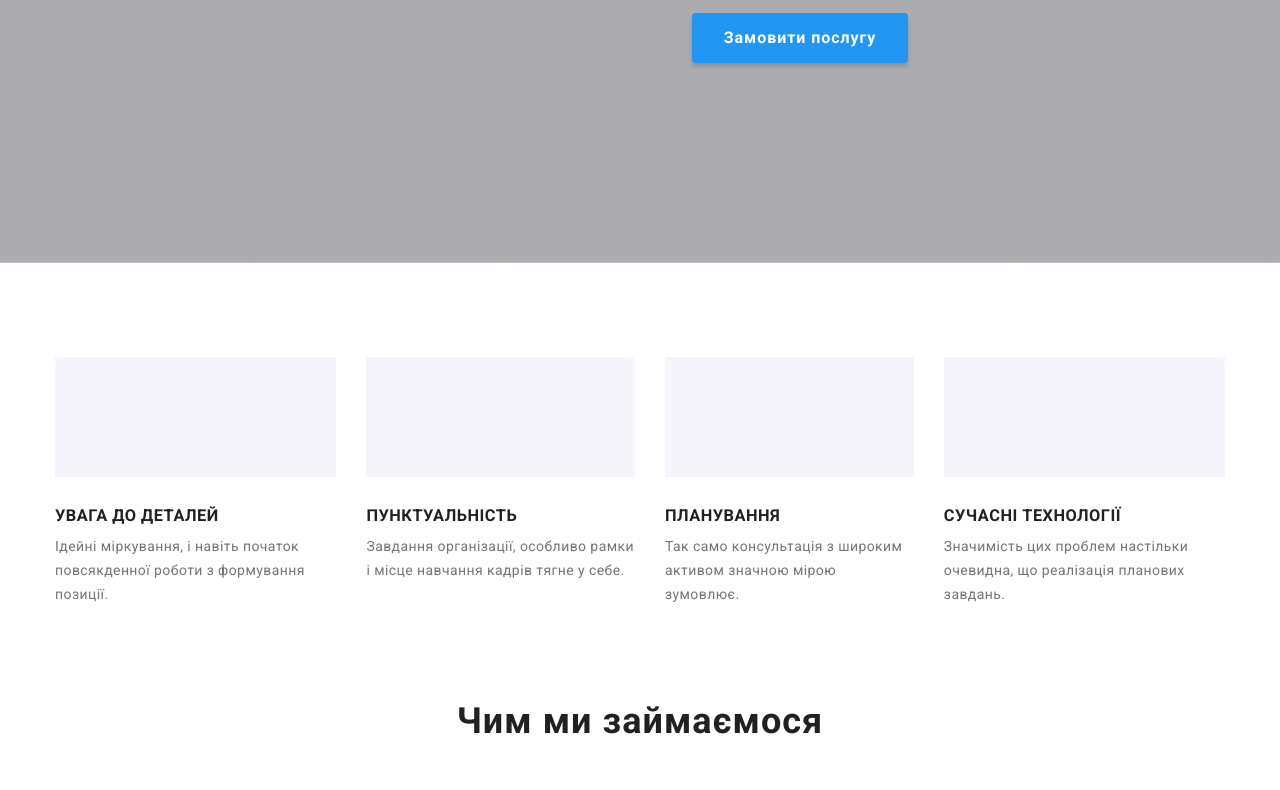
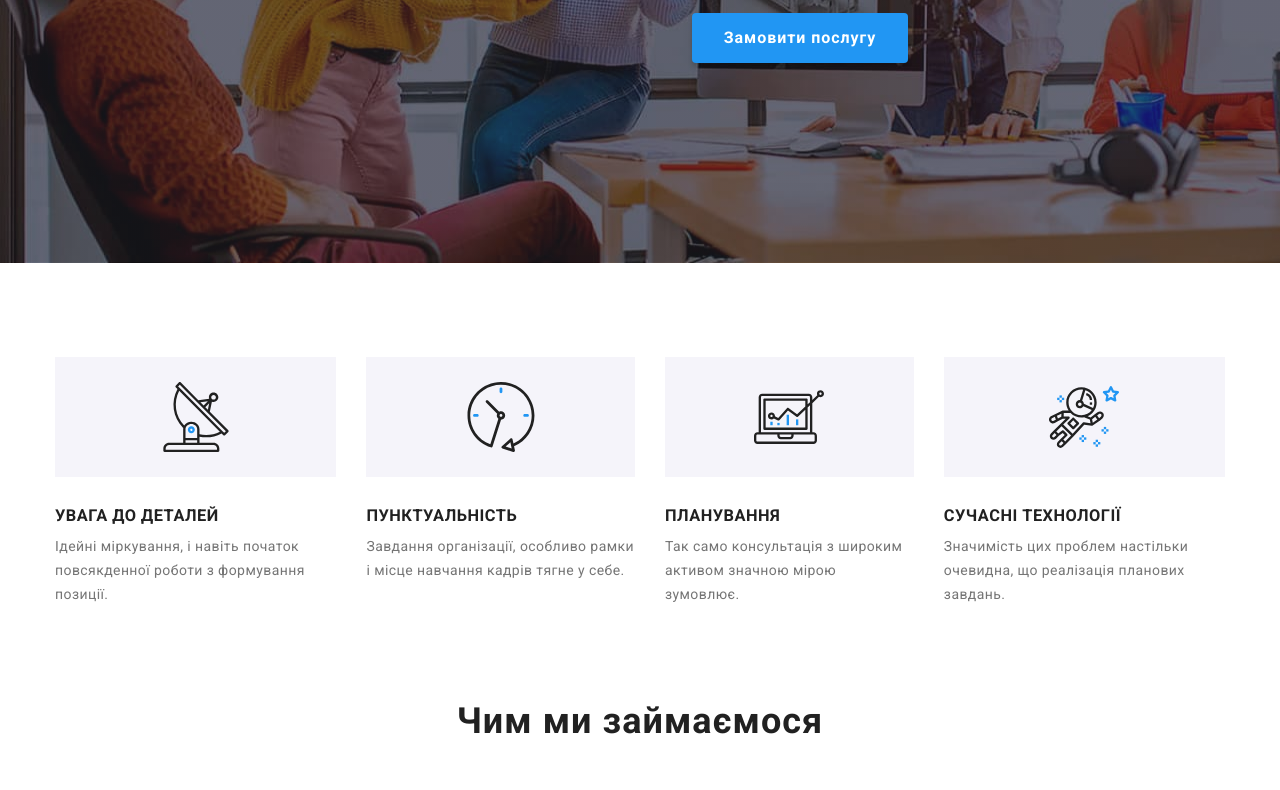
Before and after one commit to AnastasiiaBakumenko/goit-markup-hw-04, a plain HTML site: page index.html in a window 1280 px wide. Shown: the part 434-1224 px from the top of the page. Drawn offline with nearby package versions, Linux system fonts and the light colour scheme.

Commit message:
Update style.css

```diff
--- a/css/style.css
+++ b/css/style.css
@@ -312,7 +312,7 @@ color:#2196F3;
 /*Hero*/
 .hero{
     /*background-color: #2F303A;*/
-    background-image: linear-gradient( to right, rgba(47, 48, 58, 0.4), rgba(47, 48, 58, 0.4)), url(./images/background_hero.jpg);
+    background-image: linear-gradient( to right, rgba(47, 48, 58, 0.4), rgba(47, 48, 58, 0.4)), url("../images/background_hero.jpg");
     background-repeat: no-repeat;
     background-size: cover;
     background-position: center;
@@ -386,16 +386,16 @@ color:#2196F3;
     background-position: center;
 }
 .icon-antena::before{
-    background-image: url(".//images/antenna.svg");
+    background-image: url("../images/antenna.svg");
 }
 .icon-clock::before{
-    background-image: url("./images/clock.svg");
+    background-image: url("../images/clock.svg");
 }
 .icon-diagram::before{
-    background-image: url("./images/diagram.svg");
+    background-image: url("../images/diagram.svg");
 }
 .icon-astronaut::before{
-    background-image: url("./images/astronaut.svg");
+    background-image: url("../images/astronaut.svg");
 }
 .features-title
 {
```
